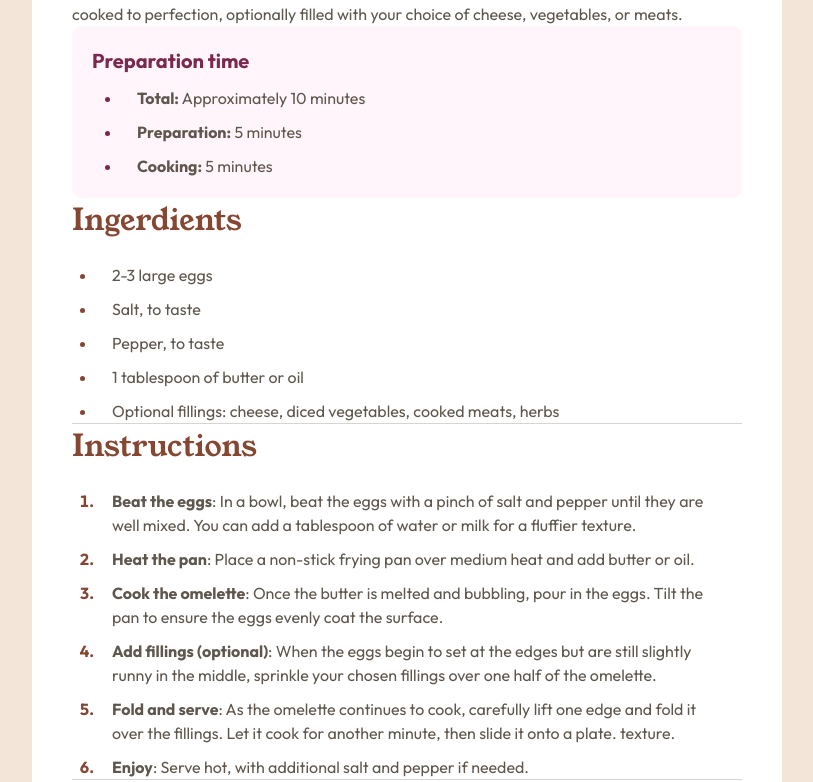
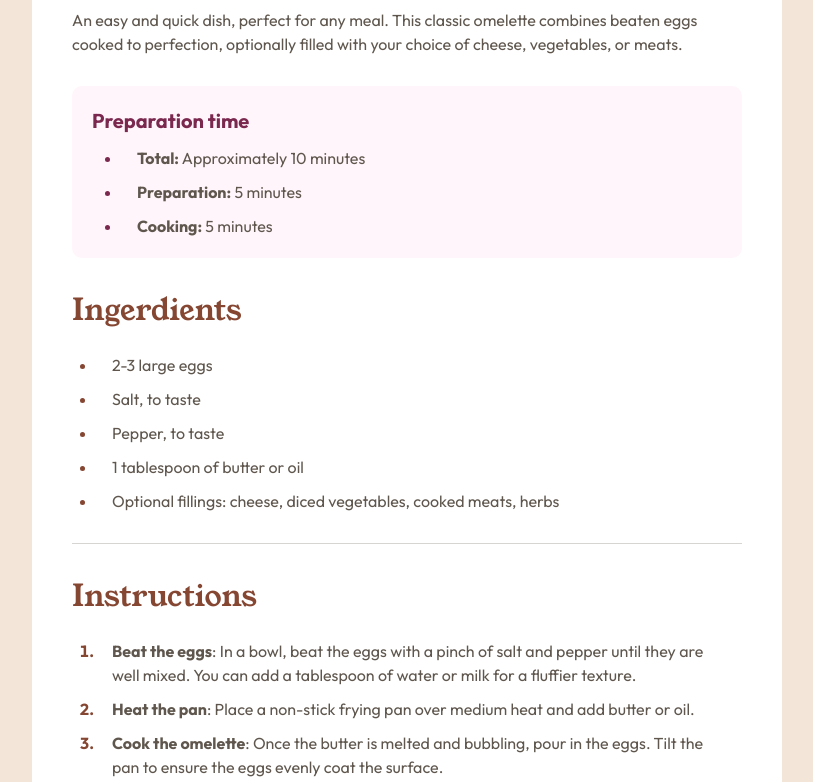
Before and after one commit to dimitrimabom/recipe-page, a plain HTML site: page index.html in a window 1280 px wide. Shown: the part 601-1383 px from the top of the page, without its empty margins (233-1046 px from the left). Drawn offline with Linux system fonts and the light colour scheme.

Commit message:
Fix Bug and Edit Readme

```diff
--- a/style.css
+++ b/style.css
@@ -81,6 +81,12 @@ h2 {
   color: hsl(24, 5%, 18%);
 }
 
+.responsive {
+  display: flex;
+  flex-direction: column;
+  gap: 30px;
+}
+
 .time_prep {
   background-color: hsl(330, 100%, 98%);
   display: flex;
```
Also changed, not shown: design/desktop-design.jpeg (added), design/desktop-design.jpg (deleted), design/desktop-preview.jpg (deleted), design/mobile-design.jpeg (added), design/mobile-design.jpg (deleted), 2 other files.
